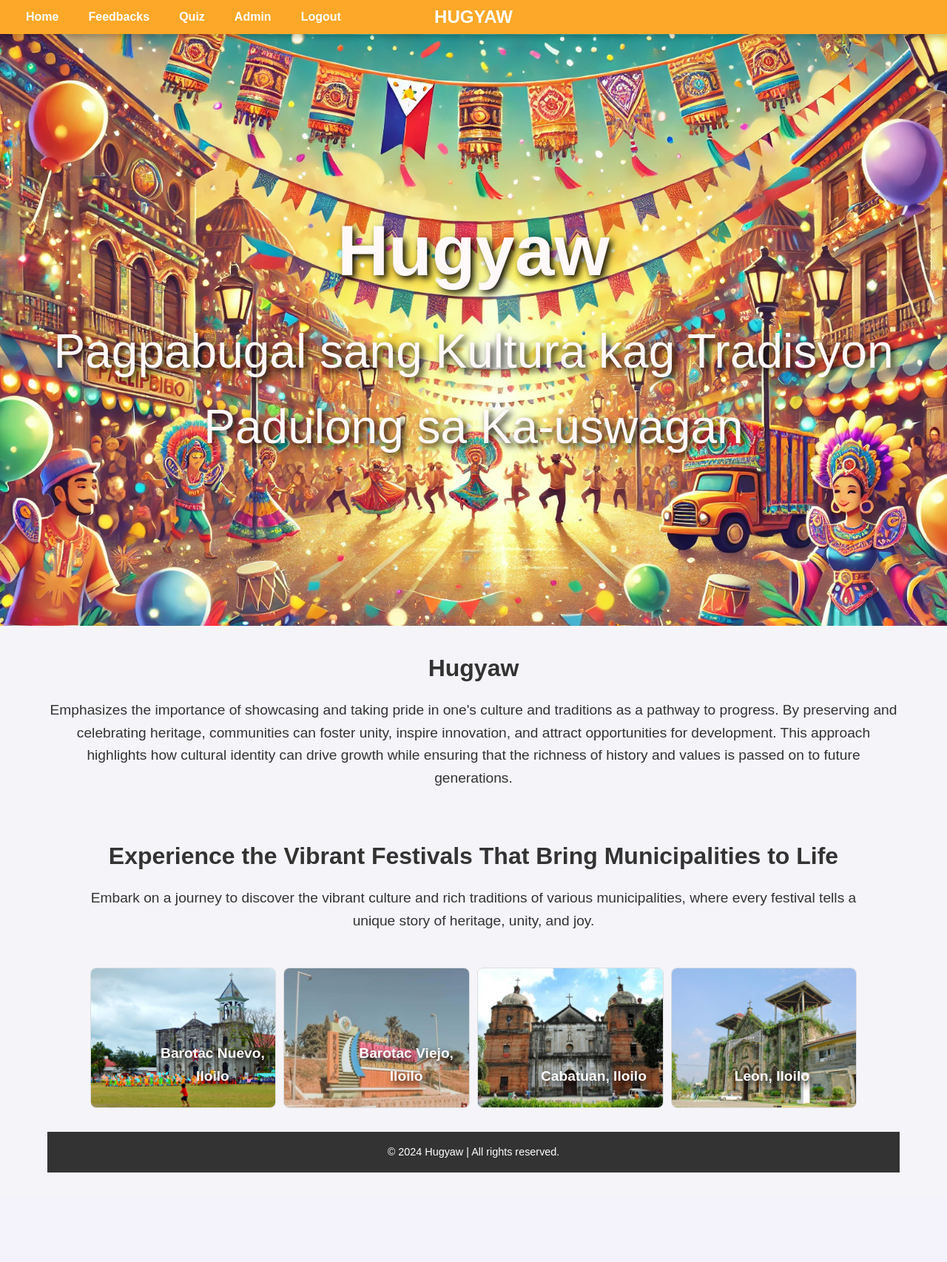
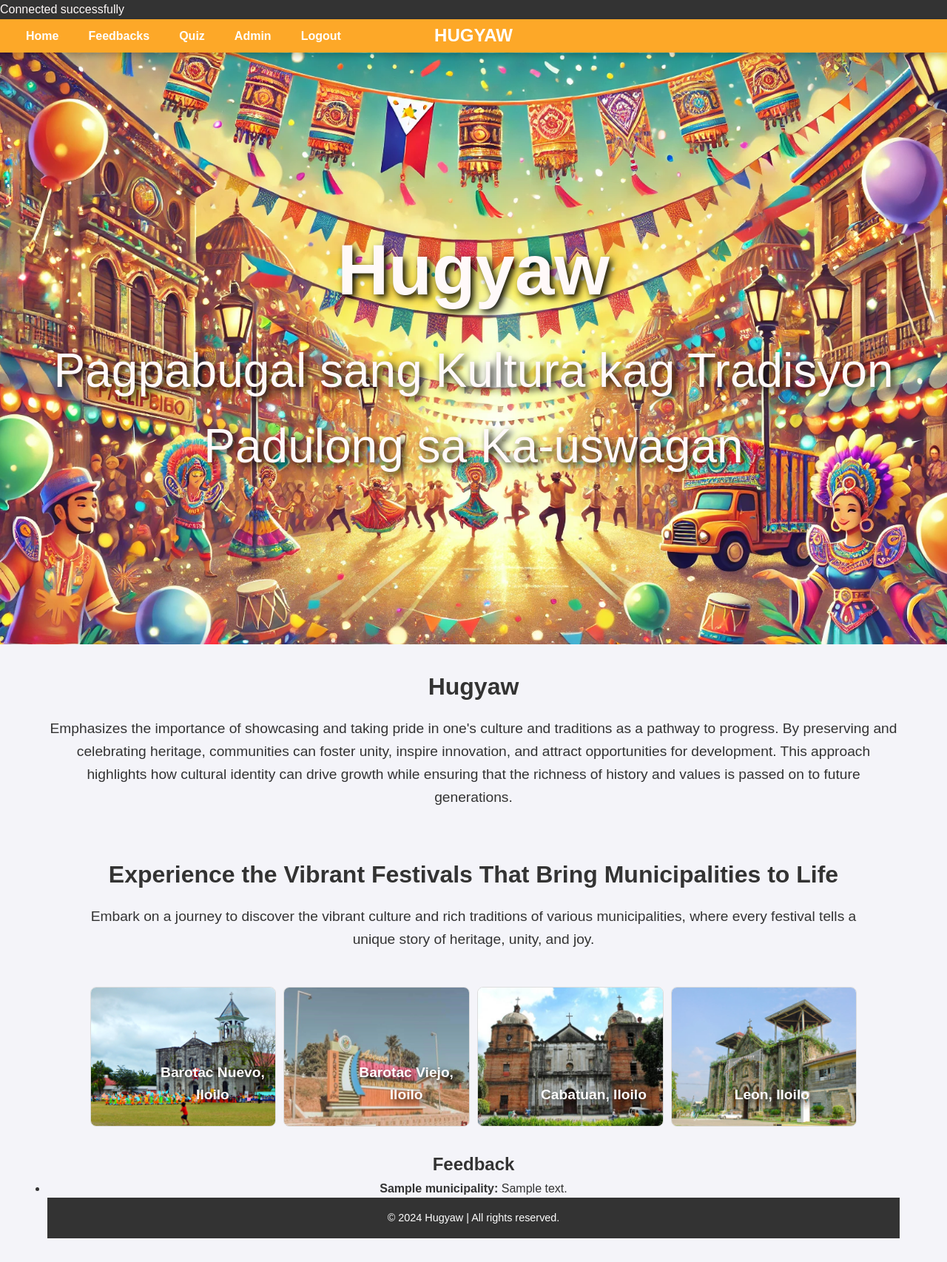
Before and after one commit to markalvincadangin/Hugyaw, a PHP site: page /Festival.php in a window 1280 px wide. Shown: the whole page at 74% size. Before the commit the page ends 1585 px from the top, so only its background shows below. Run offline with PHP 8.4, Linux system fonts and the light colour scheme; the visitor is signed in with stand-in values (Sample User, id 1); tables that the repository leaves empty or names only in its code hold one stand-in row (values such as "Sample post").

Commit message:
Add feedback section to Festival.php and update README for clarity

```diff
--- a/Festival.php
+++ b/Festival.php
@@ -1,9 +1,20 @@
 <?php
+include 'db_connection.php';
 session_start();
 if (!isset($_SESSION['user_id'])) {
     header("Location: login.php");
     exit();
 }
+
+// Fetch feedback from the database
+$feedbackQuery = "SELECT f.comment, m.name AS municipality_name FROM feedback f JOIN municipalities m ON f.municipality_id = m.id ORDER BY f.created_at DESC";
+$feedbackResult = $conn->query($feedbackQuery);
+
+if (!$feedbackResult) {
+    die("Query failed: " . $conn->error);
+}
+
+$feedbacks = $feedbackResult->fetch_all(MYSQLI_ASSOC);
 ?>
 
 <!DOCTYPE html>
@@ -77,6 +88,21 @@ if (!isset($_SESSION['user_id'])) {
             </div>
         </div>
     </section>
+    <section class="feedback-section">
+        <h2>Feedback</h2>
+        <?php if (count($feedbacks) > 0): ?>
+            <ul class="feedback-list">
+                <?php foreach ($feedbacks as $feedback): ?>
+                    <li>
+                        <strong><?php echo htmlspecialchars($feedback['municipality_name']); ?>:</strong>
+                        <?php echo htmlspecialchars($feedback['comment']); ?>
+                    </li>
+                <?php endforeach; ?>
+            </ul>
+        <?php else: ?>
+            <p>No feedback available.</p>
+        <?php endif; ?>
+    </section>
     <footer>
         <p>© 2024 Hugyaw | All rights reserved.</p>
     </footer>
```
Also changed, not shown: README.md.
